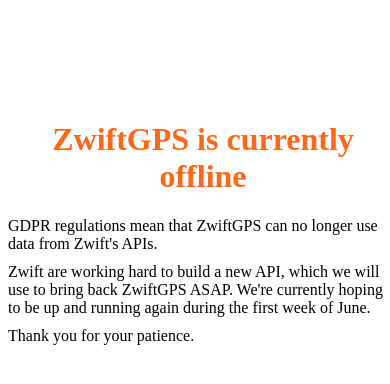
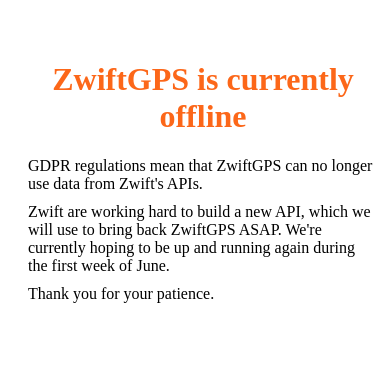
Before and after one commit to Ogadai/zwift-hosted, a website: page zwiftgps-offline.html in a window 390 px wide. Drawn offline with Linux system fonts and the light colour scheme.

Commit message:
Improved message css for phones

```diff
--- a/zwiftgps-offline.html
+++ b/zwiftgps-offline.html
@@ -12,8 +12,10 @@
   <style>
       .app {
         position: absolute;
-        top: 100px;
+        top: 20px;
         width: 100%;
+        padding: 20px;
+        box-sizing: border-box;
       }
 
       .app h1 {
```
